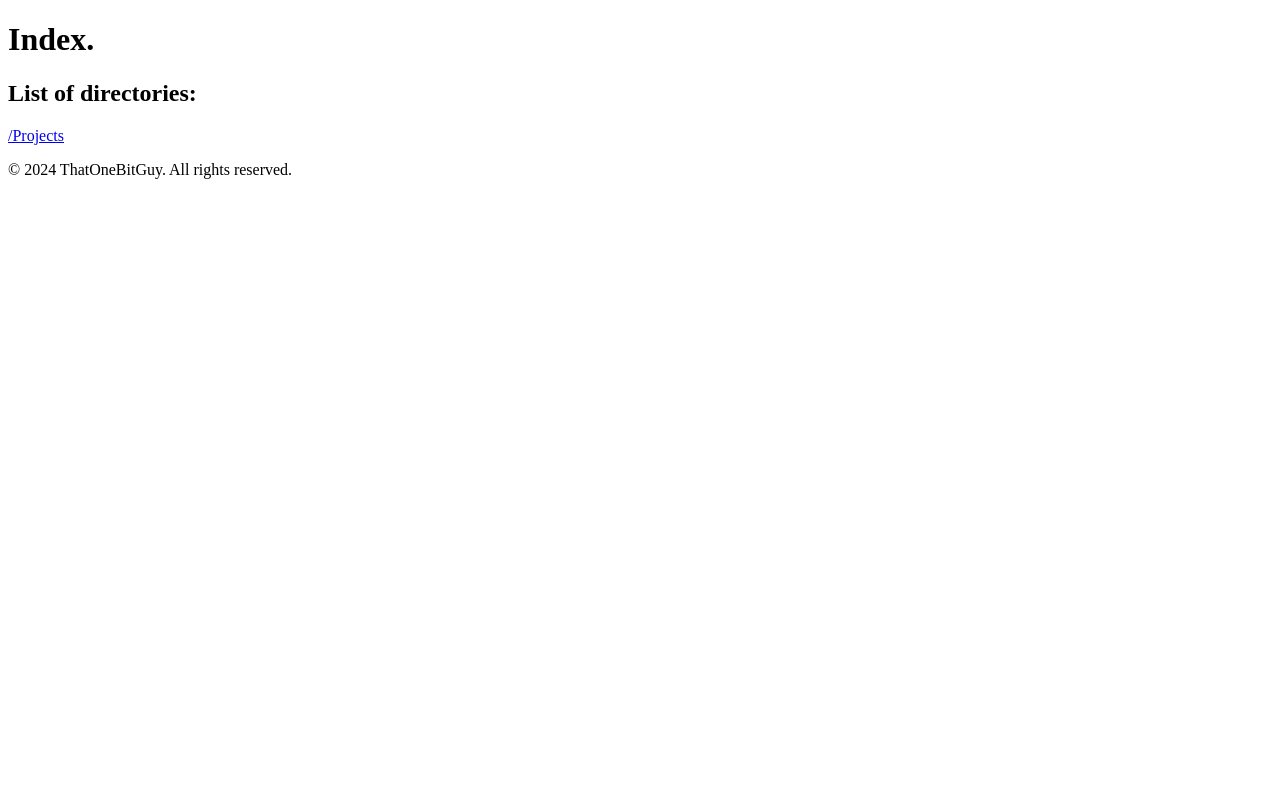
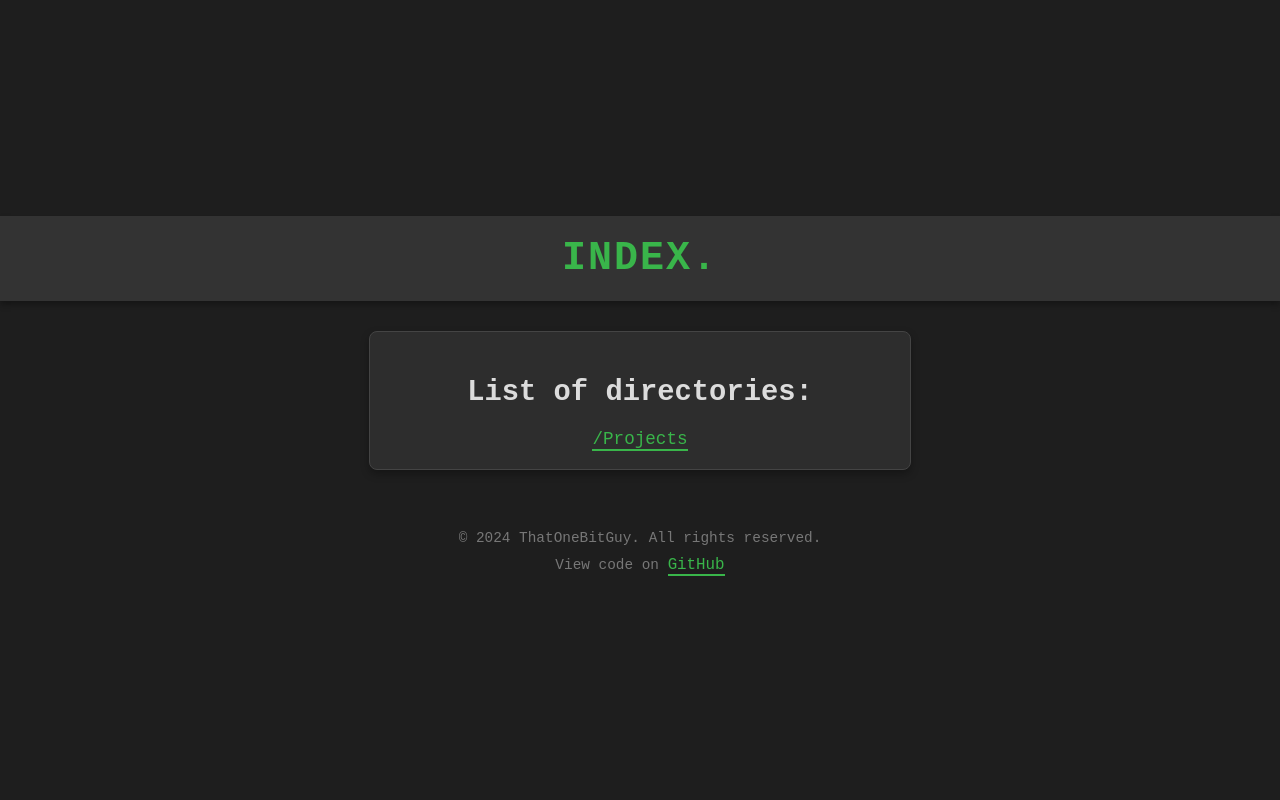
Before and after one commit to TheOnlyBitDude/Web, a Flask app: page / in a window 1280 px wide. Run offline with Flask 3, Linux system fonts and the light colour scheme.

Commit message:
Update index.html

```diff
--- a/templates/index.html
+++ b/templates/index.html
@@ -5,6 +5,94 @@
     <meta name="viewport" content="width=device-width, initial-scale=1.0">
     <title>Index.</title>
     <link rel="icon" href="{{ url_for('static', filename='images/icons/icon.ico') }}" type="image/x-icon">
+    <style>
+        /* Basic styling for body */
+        body {
+            font-family: 'Courier New', Courier, monospace;
+            background-color: #1e1e1e;
+            color: #dcdcdc;
+            margin: 0;
+            padding: 0;
+            display: flex;
+            flex-direction: column;
+            align-items: center;
+            justify-content: center;
+            height: 100vh;
+            overflow: hidden;
+        }
+
+        /* Styling the header */
+        header {
+            text-align: center;
+            background-color: #333;
+            color: #39b54a;
+            width: 100%;
+            padding: 20px 0;
+            box-shadow: 0 4px 6px rgba(0, 0, 0, 0.3);
+        }
+
+        h1 {
+            font-size: 2.5em;
+            margin: 0;
+            letter-spacing: 2px;
+            text-transform: uppercase;
+        }
+
+        /* Main content style */
+        div {
+            background-color: #2d2d2d;
+            border-radius: 8px;
+            padding: 20px;
+            box-shadow: 0 4px 8px rgba(0, 0, 0, 0.3);
+            text-align: center;
+            margin-top: 30px;
+            width: 100%;
+            max-width: 500px;
+            border: 1px solid #444;
+        }
+
+        h2 {
+            font-size: 1.8em;
+            color: #dcdcdc;
+            margin-bottom: 20px;
+        }
+
+        /* Styling the link */
+        a {
+            font-family: 'Courier New', Courier, monospace;
+            font-size: 1.1em;
+            color: #39b54a;
+            text-decoration: none;
+            border-bottom: 2px solid #39b54a;
+            transition: color 0.3s ease, border-bottom 0.3s ease;
+        }
+
+        a:hover {
+            color: #ffffff;
+            border-bottom: 2px solid #ffffff;
+        }
+
+        /* Footer style */
+        footer {
+            margin-top: 50px;
+            text-align: center;
+            color: #777;
+            font-size: 0.9em;
+        }
+
+        footer p {
+            margin: 10px 0;
+        }
+
+        footer a {
+            color: #39b54a;
+            text-decoration: none;
+        }
+
+        footer a:hover {
+            text-decoration: underline;
+        }
+    </style>
 </head>
 <body>
 
@@ -13,12 +101,15 @@
     </header>
 
     <div>
-            <h2>List of directories:</h2>
-            <a href="/projects">/Projects</a>
+        <h2>List of directories:</h2>
+
+        <!-- Link to /projects -->
+        <a href="/projects">/Projects</a>
     </div>
 
     <footer>
         <p>&copy; 2024 ThatOneBitGuy. All rights reserved.</p>
+        <p>View code on <a href="https://github.com/ThatOneBitGuy" target="_blank">GitHub</a></p>
     </footer>
 
 </body>
```
